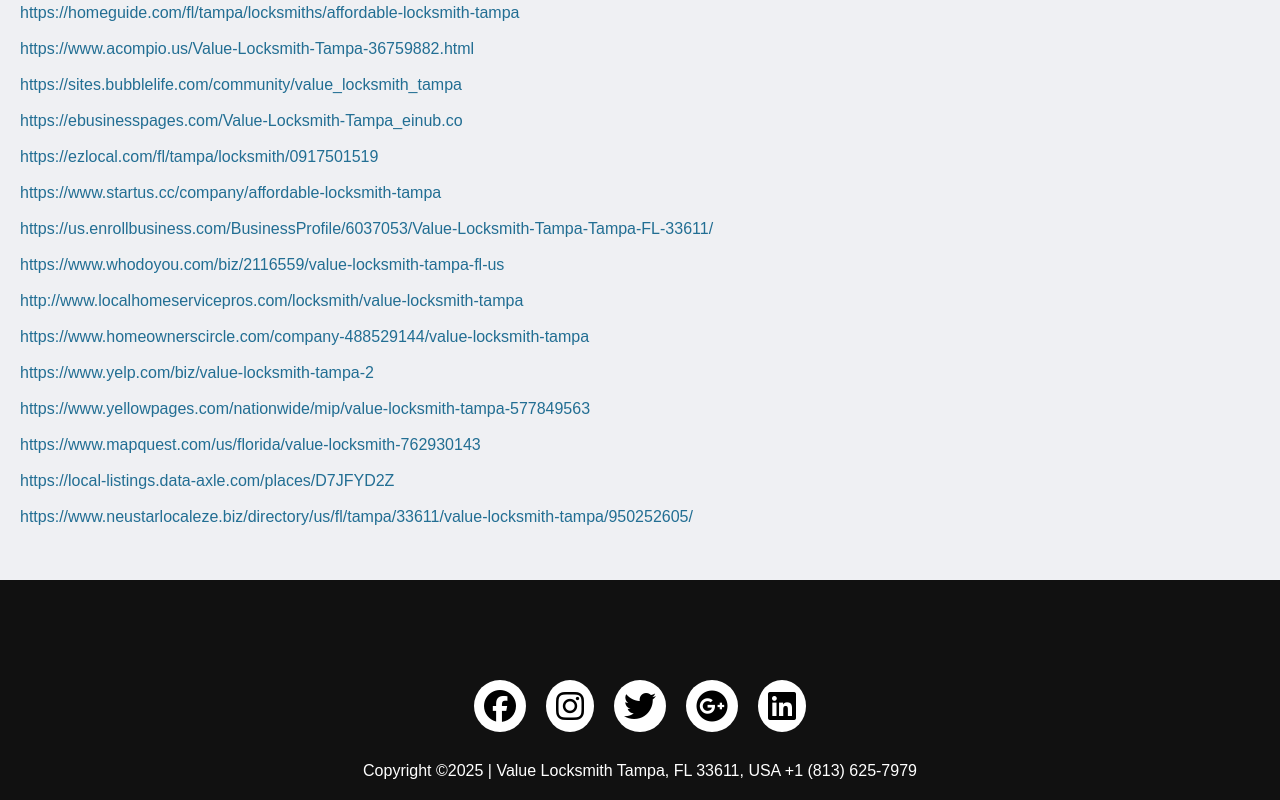
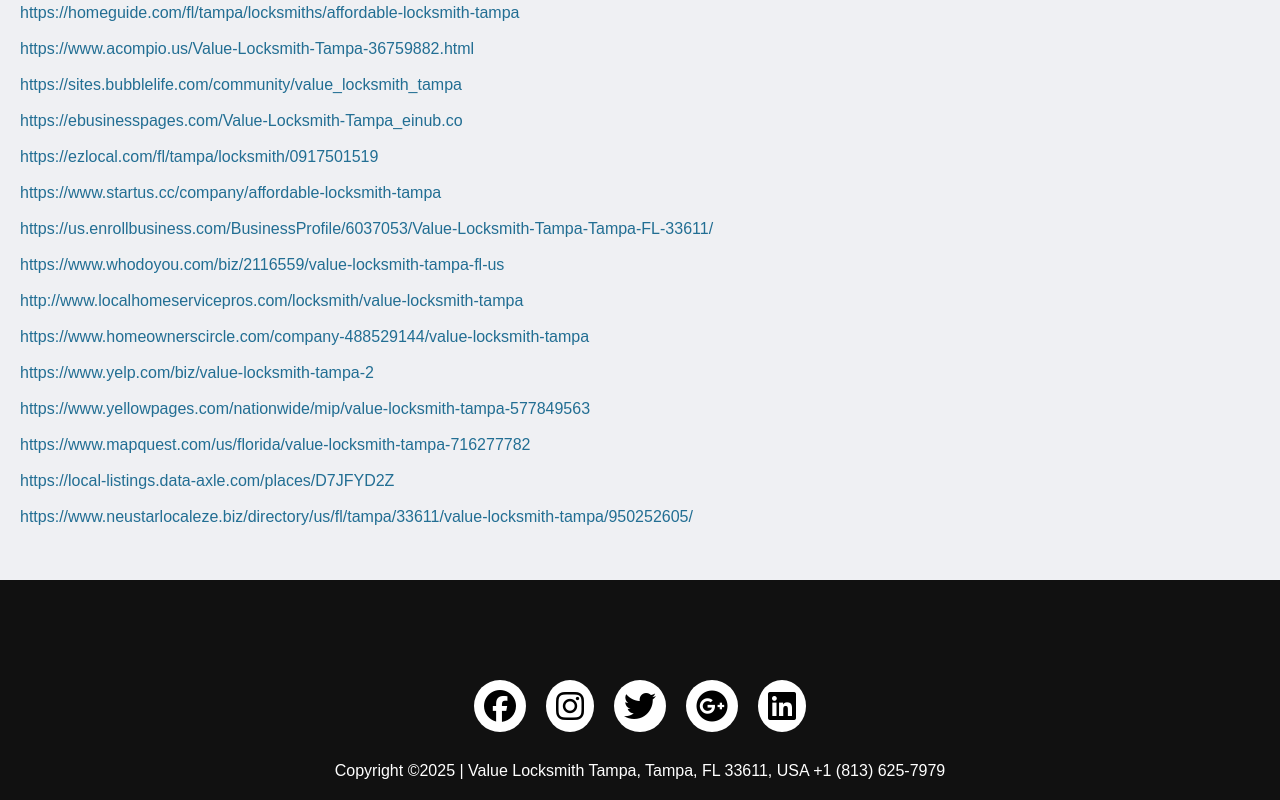
Before and after one commit to coder9653/vercel-affordable-locksmith-tampa, a plain HTML site: page About.html in a window 1280 px wide. Shown: the part 2056-2856 px from the top of the page. Drawn offline with Linux system fonts and the light colour scheme.

Commit message:
Update About.html

```diff
--- a/About.html
+++ b/About.html
@@ -455,8 +455,7 @@
         </div>
 
     </div>
-    <p>Copyright &copy;2025 | Value Locksmith Tampa, FL 33611, USA +1 (813) 625-7979</p>
-    </div>
+    <p>Copyright &copy;2025 | Value Locksmith Tampa, Tampa, FL 33611, USA +1 (813) 625-7979</p>    </div>
 </footer>
 
     <script>
@@ -514,7 +513,7 @@
     "https://www.homeownerscircle.com/company-488529144/value-locksmith-tampa",
     "https://www.yelp.com/biz/value-locksmith-tampa-2",
     "https://www.yellowpages.com/nationwide/mip/value-locksmith-tampa-577849563",
-    "https://www.mapquest.com/us/florida/value-locksmith-762930143",
+    "https://www.mapquest.com/us/florida/value-locksmith-tampa-716277782",
     "https://local-listings.data-axle.com/places/D7JFYD2Z",
     "https://www.neustarlocaleze.biz/directory/us/fl/tampa/33611/value-locksmith-tampa/950252605/"
 ];
```
